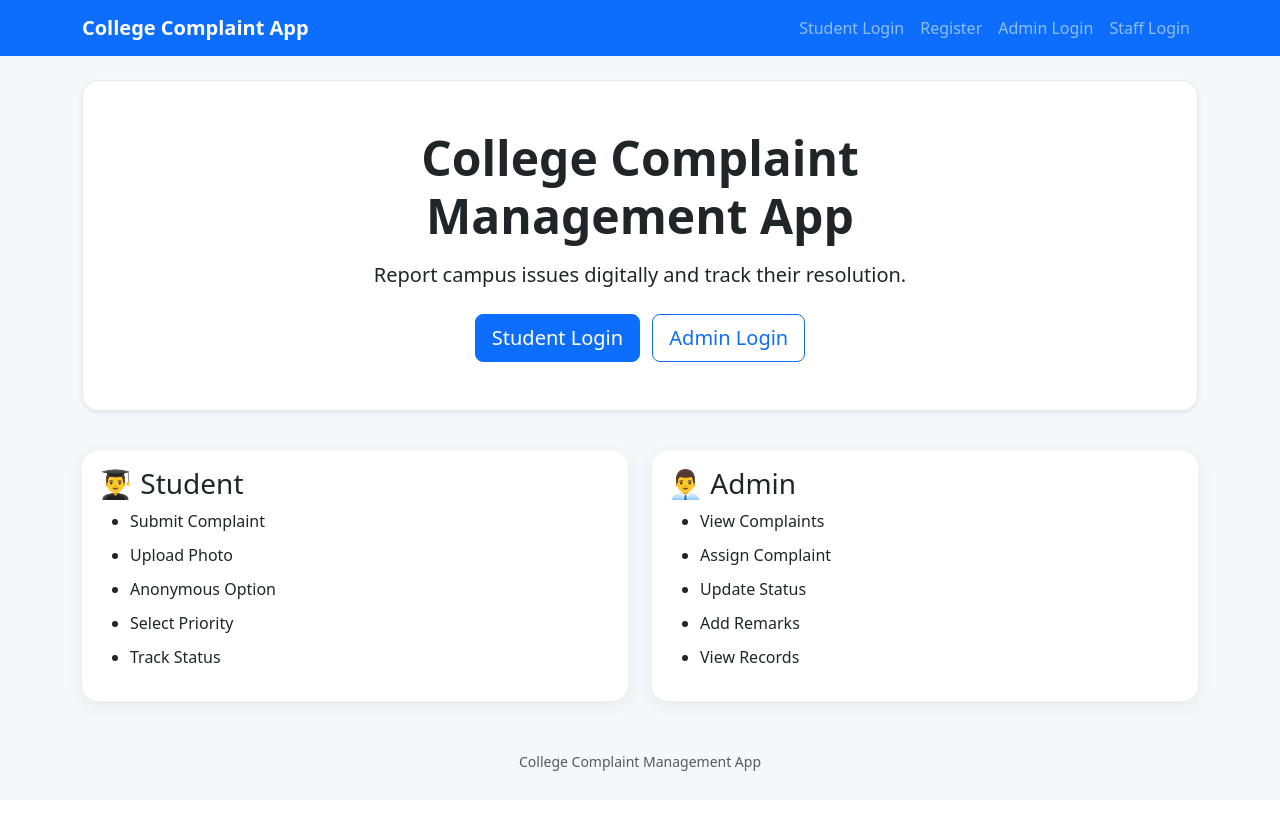
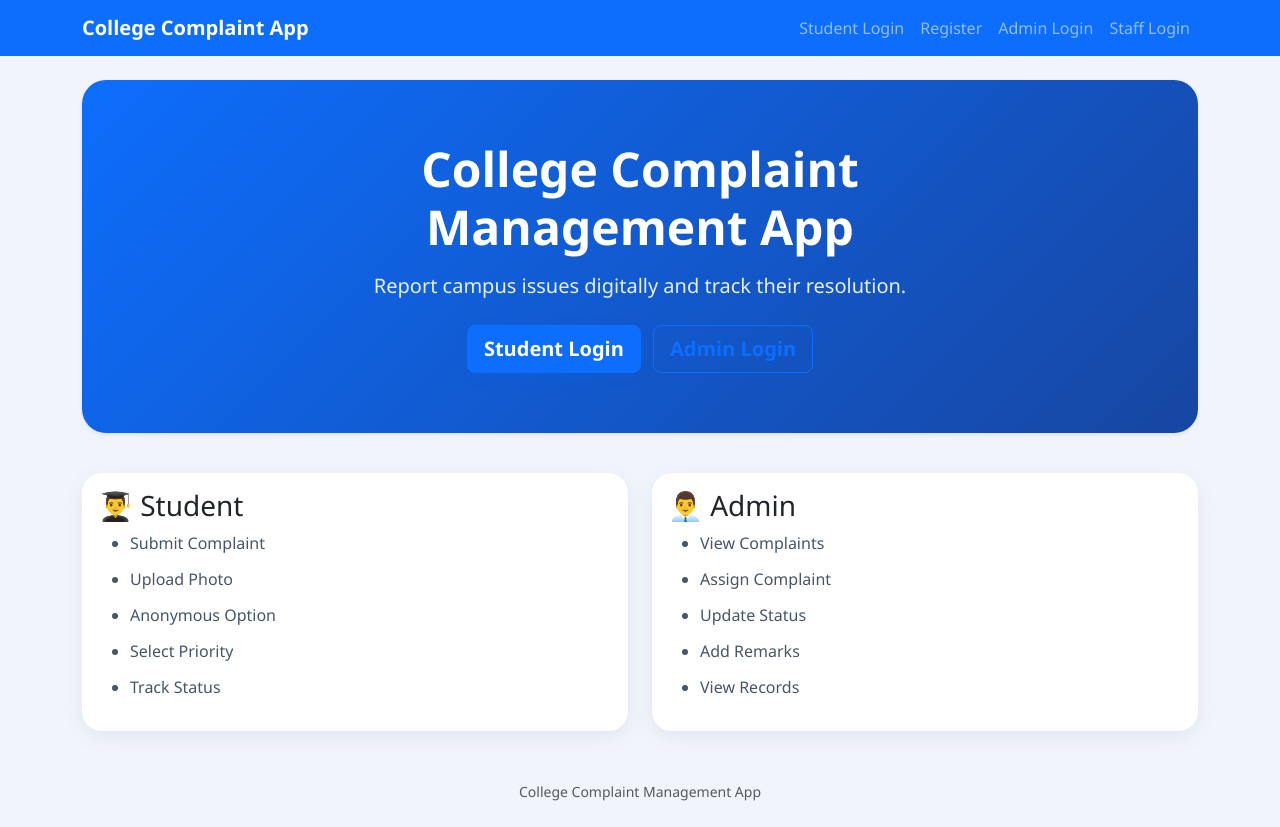
Before and after one commit to Ragavi-2007/college-complaint-management, a Flask app: page / in a window 1280 px wide. Before the commit the page ends 771 px from the top, so only its background shows below. Run offline with Flask 3, Linux system fonts and the light colour scheme.

Commit message:
Update styles for various components in style.css

```diff
--- a/static/css/style.css
+++ b/static/css/style.css
@@ -1,23 +1,54 @@
+
+/* Modern College Complaint App */
+
 body {
-    background: #f5f7fb;
+    background: #f1f5fb;
     min-height: 100vh;
+    color: #1e293b;
+    font-family: "Segoe UI", Arial, sans-serif;
 }
 
+/* Homepage hero */
 .hero {
-    background: white;
-    border: 1px solid #e7eaf0;
+    background: linear-gradient(135deg, #0d6efd, #1746a2);
+    color: white;
+    border: none;
+    border-radius: 24px !important;
+    padding: 60px 25px !important;
+    box-shadow: 0 12px 30px rgba(13, 110, 253, 0.18);
 }
 
-.feature-card, .card, .form-card {
-    border: 0;
-    border-radius: 16px;
-    box-shadow: 0 4px 18px rgba(0,0,0,0.06);
+.hero .badge {
+    border-radius: 30px;
+    padding: 10px 18px;
+    font-weight: 600;
+}
+
+.hero .lead {
+    color: #e5efff;
+}
+
+/* Cards */
+.feature-card,
+.card,
+.form-card {
+    border: none;
+    border-radius: 20px;
+    box-shadow: 0 6px 22px rgba(30, 60, 100, 0.07);
+    transition: transform 0.2s ease, box-shadow 0.2s ease;
+}
+
+.feature-card:hover {
+    transform: translateY(-4px);
+    box-shadow: 0 12px 28px rgba(30, 60, 100, 0.12);
 }
 
 .feature-card li {
-    margin-bottom: 10px;
+    margin-bottom: 12px;
+    color: #475569;
 }
 
+/* Forms */
 .form-card {
     background: white;
     max-width: 560px;
@@ -29,28 +60,33 @@ body {
     max-width: 850px;
 }
 
+/* Dashboard statistics */
 .stat-card {
     background: white;
-    padding: 20px;
-    border-radius: 16px;
+    padding: 22px;
+    border-radius: 20px;
     text-align: center;
-    box-shadow: 0 4px 18px rgba(0,0,0,0.06);
+    box-shadow: 0 6px 22px rgba(30, 60, 100, 0.07);
 }
 
 .stat-card h3 {
     margin: 0;
     font-size: 30px;
+    font-weight: 700;
+    color: #0d6efd;
 }
 
 .stat-card p {
     margin: 5px 0 0;
-    color: #6c757d;
+    color: #64748b;
 }
 
+/* Complaint cards */
 .complaint-card {
     border-left: 5px solid #0d6efd;
 }
 
+/* Priority colors */
 .priority-low {
     background: #198754;
 }
@@ -63,8 +99,9 @@ body {
     background: #dc3545;
 }
 
+/* Status colors */
 .status-pending {
-    background: #6c757d;
+    background: #64748b;
 }
 
 .status-assigned {
@@ -75,14 +112,39 @@ body {
     background: #198754;
 }
 
+/* Complaint description */
 .description-box {
-    background: #f8f9fa;
-    border-radius: 10px;
+    background: #f1f5f9;
+    border-radius: 12px;
     padding: 15px;
     white-space: pre-wrap;
 }
 
+/* Complaint photos */
 .complaint-photo {
     max-height: 400px;
     object-fit: contain;
 }
+
+/* Buttons */
+.btn {
+    font-weight: 600;
+    transition: all 0.2s ease;
+}
+
+.btn-primary {
+    box-shadow: 0 4px 12px rgba(13, 110, 253, 0.15);
+}
+
+/* Inputs */
+.form-control,
+.form-select {
+    border-radius: 10px;
+    padding: 10px 12px;
+}
+
+.form-control:focus,
+.form-select:focus {
+    border-color: #86b7fe;
+    box-shadow: 0 0 0 0.2rem rgba(13, 110, 253, 0.12);
+}
```
